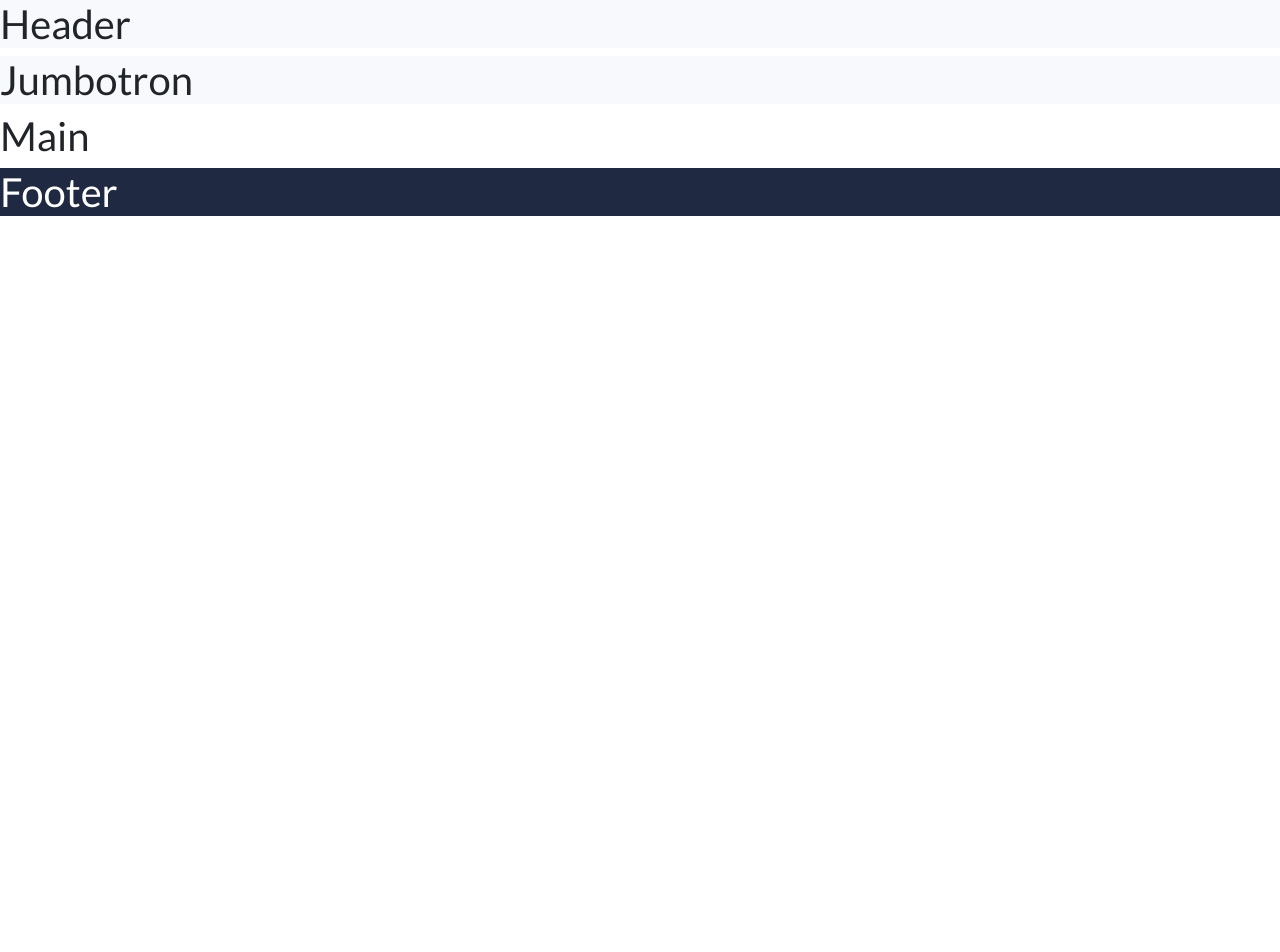
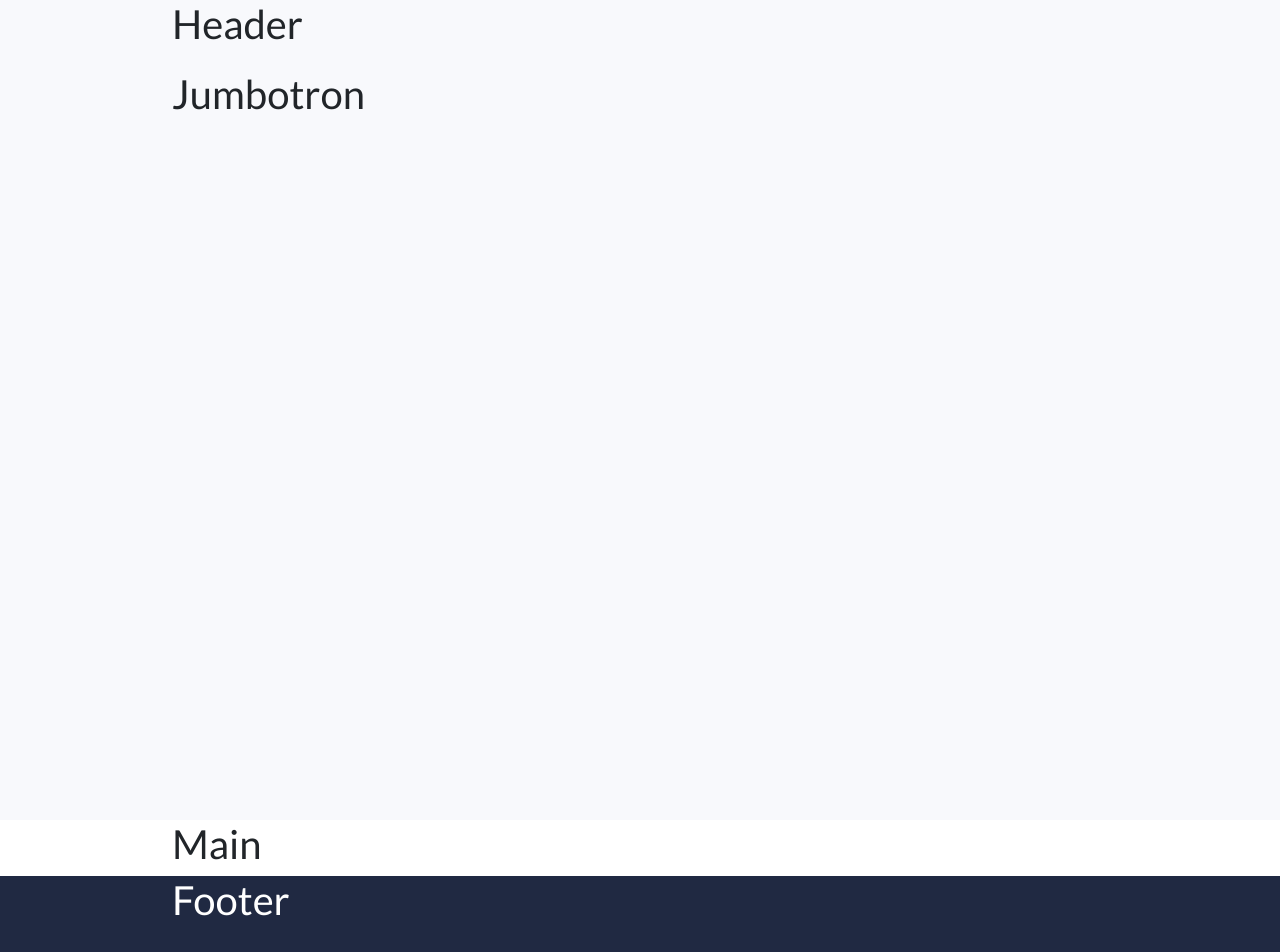
Before and after one commit to LucaFabbozzo/proj-html-vuejs, a Vue app: page / in a window 1280 px wide. Shown: the top 952 px of the page. Before the commit the page ends 800 px from the top, so only its background shows below. Built offline with nearby package versions, Linux system fonts and the light colour scheme.

Commit message:
[add] basic structure

```diff
--- a/src/components/AppFooter.vue
+++ b/src/components/AppFooter.vue
@@ -6,7 +6,9 @@
 
 <template>
   <footer>
-    <h1>Footer</h1>
+    <div class="container w-75 m-auto">
+      <h1>Footer</h1>
+    </div>
   </footer>
 </template>
 
@@ -15,5 +17,6 @@
 footer {
   background-color: $footer-background;
   color: #ffffff;
+  height: 530px;
 }
 </style>
--- a/src/components/AppHeader.vue
+++ b/src/components/AppHeader.vue
@@ -6,7 +6,9 @@
 
 <template>
   <header>
-    <h1>Header</h1>
+    <div class="container w-75 m-auto">
+      <h1>Header</h1>
+    </div>
   </header>
 </template>
 
@@ -14,6 +16,7 @@
 @use '../styles/partials/vars' as *;
   header {
     background-color: $top-background;
+    height: 70px;
   }
 
 </style>
--- a/src/components/AppMain.vue
+++ b/src/components/AppMain.vue
@@ -6,7 +6,9 @@
 
 <template>
   <main>
-    <h1>Main</h1>
+    <div class="container w-75 m-auto">
+      <h1>Main</h1>
+    </div>
   </main>
 </template>
 
--- a/src/components/Jumbo.vue
+++ b/src/components/Jumbo.vue
@@ -6,7 +6,9 @@
 
 <template>
   <div class="jumbo">
-    <h1>Jumbotron</h1>
+    <div class="container w-75 m-auto">
+      <h1>Jumbotron</h1>
+    </div>
   </div>
 </template>
 
@@ -14,5 +16,6 @@
 @use '../styles/partials/vars' as *;
   .jumbo {
     background-color: $top-background;
+    height: 750px;
   }
 </style>
```
Also changed, not shown: src/App.vue (+4 -4 lines).
